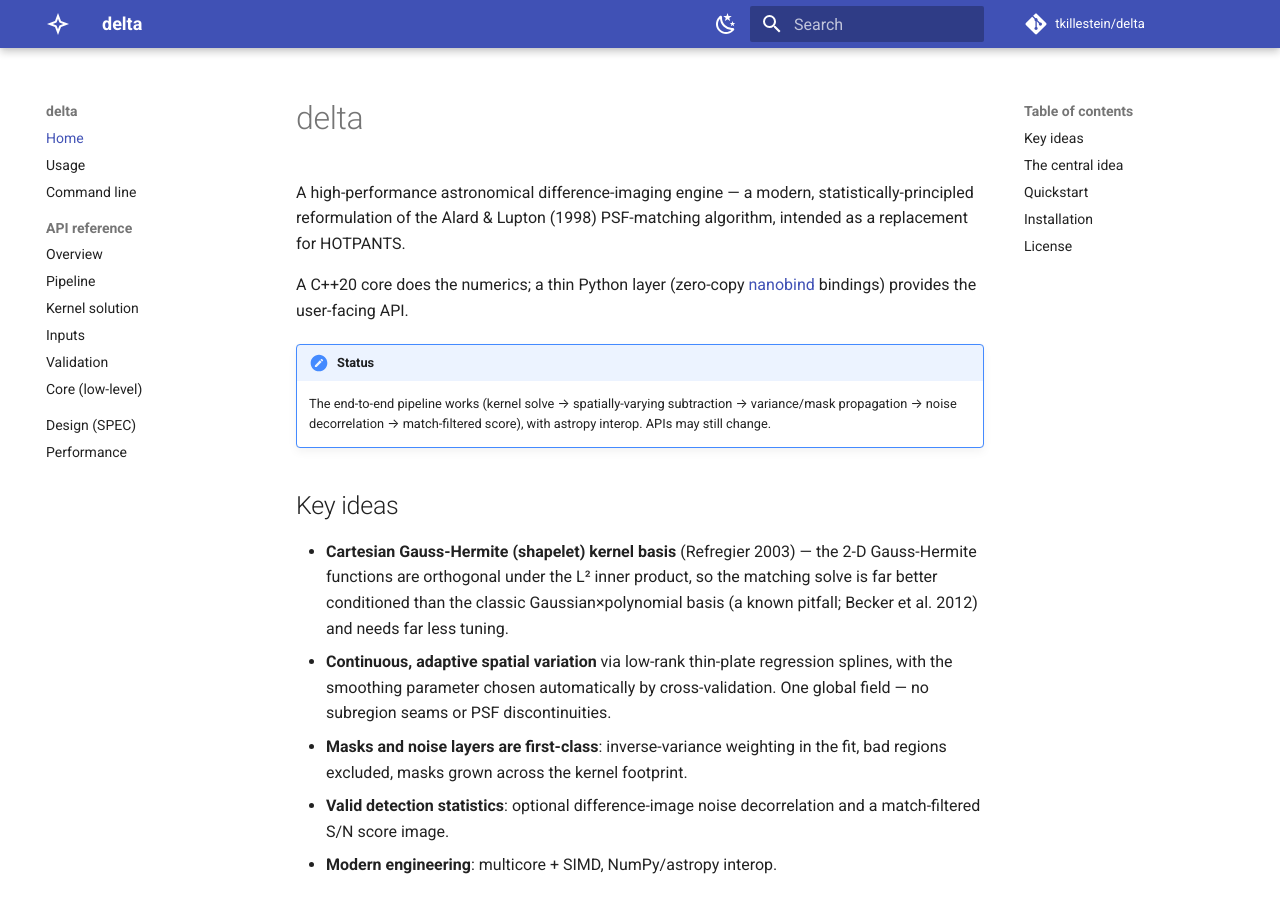
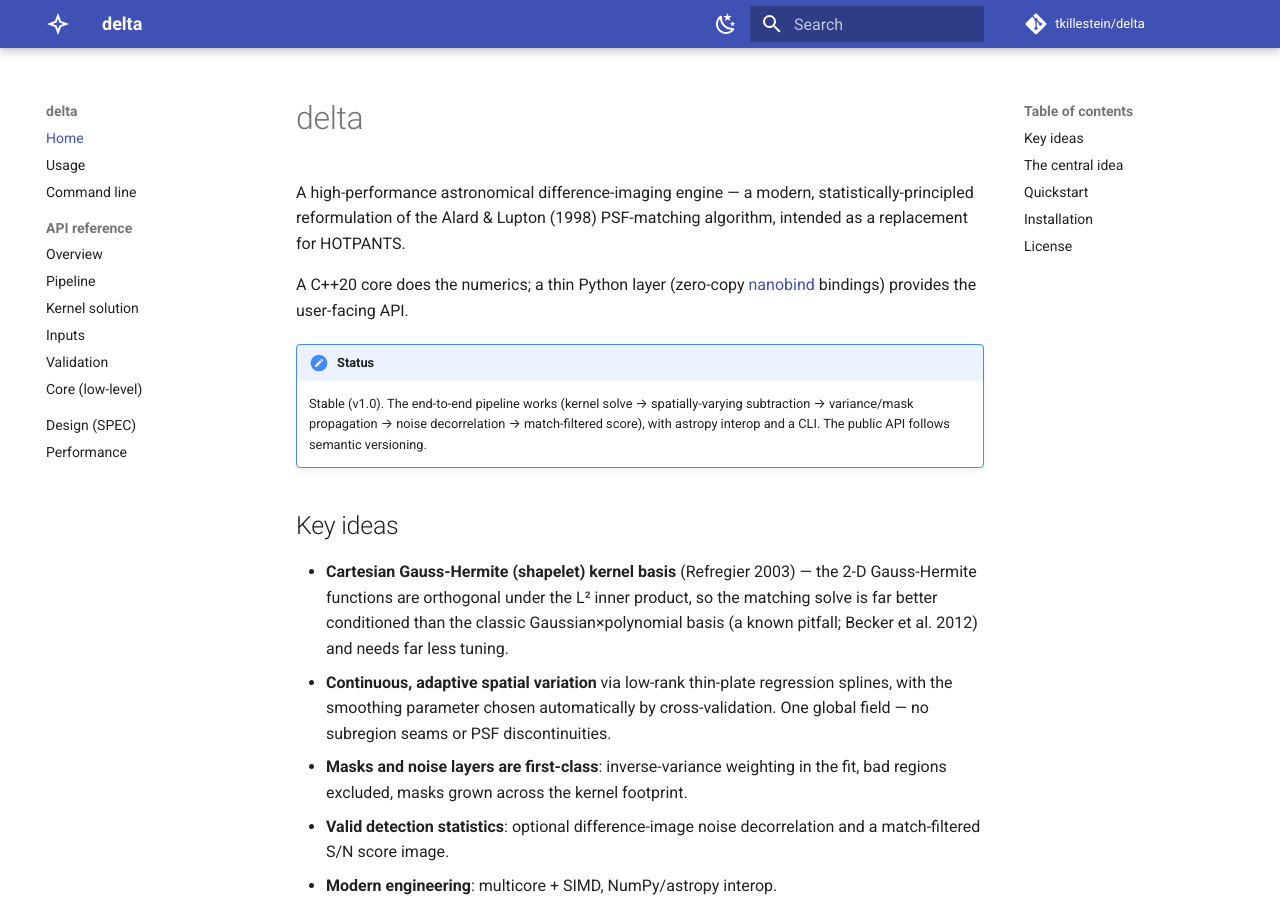
Before and after one commit to tkillestein/delta, an MkDocs documentation site: the page built from docs/index.md, in a window 1280 px wide and 900 px high. Built offline with MkDocs 1.6.1 and Material for MkDocs 9.7.7, drawn with Linux system fonts in a browser that asks for light colours; comment, search, counter and statistics services are not loaded.

Commit message:
Bump version to 1.0.0; tidy README and status notes
- Version 0.0.1 -> 1.0.0 across pyproject, version.hpp, CITATION.cff, CHANGELOG
  (promote Unreleased to the 1.0.0 release, dated).
- README: drop the duplicated "high-performance" lede, reflect the stable v1.0
  status (no longer "APIs may still change") with a semver note, and minor wording
  fixes. Align the docs/index.md status note to match.

Co-Authored-By: Claude Opus 4.8 <noreply@anthropic.com>
Claude-Session: https://claude.ai/code/session_01CNhR6uHCVbXsoUW4yKVX4L

```diff
--- a/docs/index.md
+++ b/docs/index.md
@@ -8,9 +8,10 @@ A C++20 core does the numerics; a thin Python layer (zero-copy
 [nanobind](https://nanobind.readthedocs.io) bindings) provides the user-facing API.
 
 !!! note "Status"
-    The end-to-end pipeline works (kernel solve → spatially-varying subtraction →
-    variance/mask propagation → noise decorrelation → match-filtered score), with
-    astropy interop. APIs may still change.
+    Stable (v1.0). The end-to-end pipeline works (kernel solve → spatially-varying
+    subtraction → variance/mask propagation → noise decorrelation → match-filtered
+    score), with astropy interop and a CLI. The public API follows semantic
+    versioning.
 
 ## Key ideas
 
--- a/pyproject.toml
+++ b/pyproject.toml
@@ -4,7 +4,7 @@ build-backend = "scikit_build_core.build"
 
 [project]
 name = "delta"
-version = "0.0.1"
+version = "1.0.0"
 description = "High-performance astronomical difference imaging (modern Alard & Lupton)"
 readme = "README.md"
 requires-python = ">=3.10"
```
Also changed, not shown: CHANGELOG.md (+3 -1 lines), README.md (+9 -8 lines), 3 other files.
